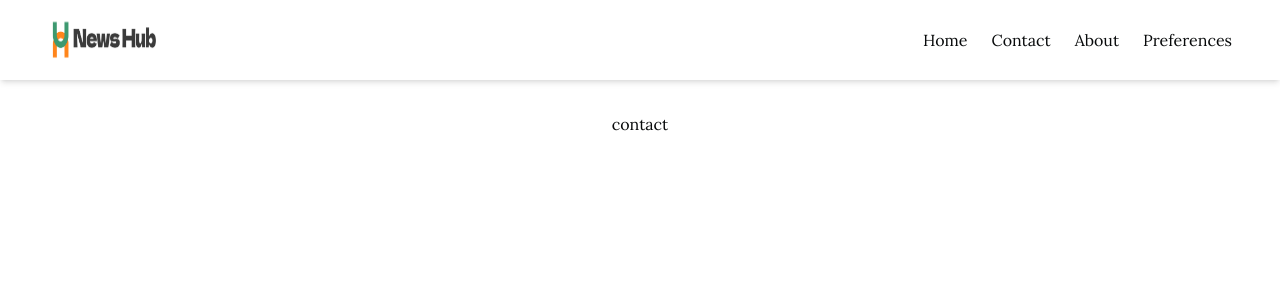
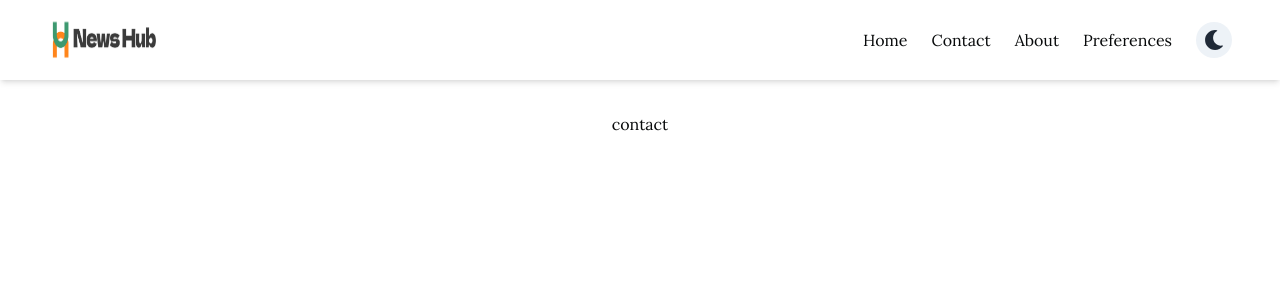
Before and after one commit to tannaz97shr/news-hub, a React (Create React App) app: page /contact in a window 1280 px wide. Shown: the top 300 px of the page. Built offline with nearby package versions, Linux system fonts and the light colour scheme; a web font is replaced by a local one.

Commit message:
feat: create theme switch

```diff
--- a/src/components/Layout/index.tsx
+++ b/src/components/Layout/index.tsx
@@ -5,7 +5,7 @@ import Menu from "../Menu";
 const Layout = () => {
   return (
     <>
-      <div className="flex min-h-[100vh] flex-col">
+      <div className="flex min-h-[100vh] flex-col bg-background-primary">
         <Loading />
         <Menu />
         <div className="p-4 md:p-8 max-w-7xl mx-auto">
--- a/src/components/Menu/index.tsx
+++ b/src/components/Menu/index.tsx
@@ -1,6 +1,7 @@
 import { useState } from "react";
 import { FiMenu, FiX } from "react-icons/fi";
 import { Link } from "react-router-dom";
+import ThemeSwitcher from "../ThemeSwitcher";
 
 const Menu = () => {
   const [isOpen, setIsOpen] = useState<boolean>(false);
@@ -17,7 +18,7 @@ const Menu = () => {
             <img className="w-28 h-14" src={"/assets/logo.png"} alt={"logo"} />
           </a>
         </div>
-        <nav className="hidden md:flex space-x-6">
+        <nav className="hidden md:flex space-x-6 items-center">
           <Link to="/" className="hover:text-blue-500">
             Home
           </Link>
@@ -30,6 +31,7 @@ const Menu = () => {
           <Link to="/preferences" className="hover:text-blue-500">
             Preferences
           </Link>
+          <ThemeSwitcher />
         </nav>
         {/* Mobile Menu Toggle */}
         <button
@@ -76,6 +78,9 @@ const Menu = () => {
               >
                 Preferences
               </Link>
+              <div className="w-fit">
+                <ThemeSwitcher />
+              </div>
             </nav>
           </div>
         </div>
--- a/src/components/Search/index.tsx
+++ b/src/components/Search/index.tsx
@@ -40,7 +40,7 @@ const Search = () => {
         value={searchTerm}
         onChange={handleInputChange}
         placeholder="Search articles..."
-        className="p-2 border rounded-lg w-full"
+        className="p-2 border rounded-lg w-full bg-background-secondary"
       />
       <button
         type="submit"
--- /dev/null
+++ b/src/components/ThemeSwitcher/index.tsx
@@ -0,0 +1,35 @@
+import { useEffect, useState } from "react";
+import { FaMoon, FaSun } from "react-icons/fa";
+
+const ThemeSwitcher = () => {
+  const [theme, setTheme] = useState(localStorage.getItem("theme") || "light");
+
+  useEffect(() => {
+    const root = document.documentElement;
+    if (theme === "dark") {
+      root.classList.add("dark");
+    } else {
+      root.classList.remove("dark");
+    }
+    localStorage.setItem("theme", theme);
+  }, [theme]);
+
+  const toggleTheme = () => {
+    setTheme((prevTheme) => (prevTheme === "light" ? "dark" : "light"));
+  };
+
+  return (
+    <button
+      onClick={toggleTheme}
+      className="p-2 rounded-full bg-gray-200 dark:bg-gray-700 transition"
+    >
+      {theme === "light" ? (
+        <FaMoon className="text-gray-800 dark:text-gray-200" size={20} />
+      ) : (
+        <FaSun className="text-yellow-500" size={20} />
+      )}
+    </button>
+  );
+};
+
+export default ThemeSwitcher;
```
